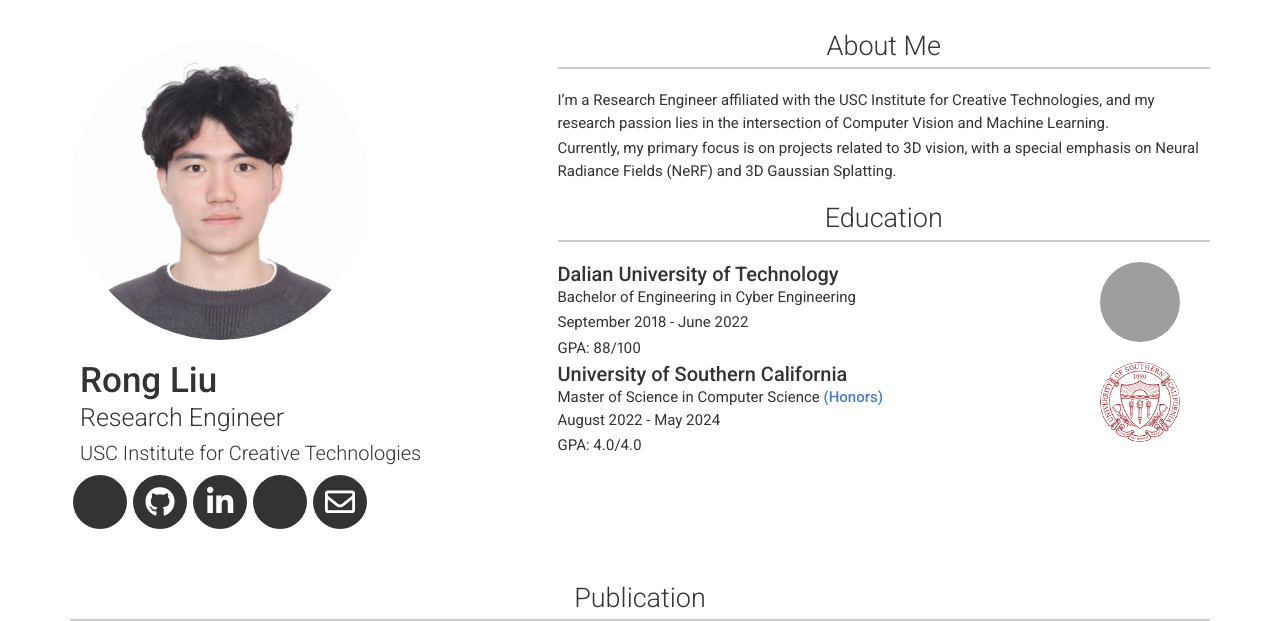
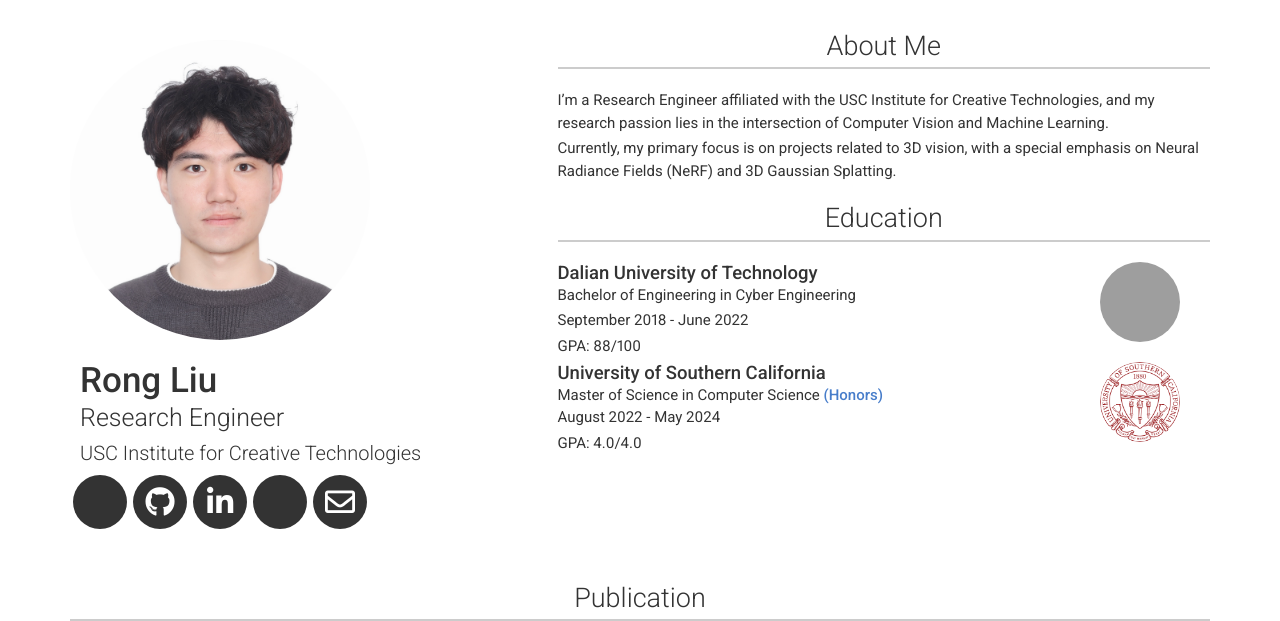
Before and after one commit to RongLiu-Leo/rongliu-leo.github.io, a Jekyll site: the page built from index.md, in a window 1280 px wide. Shown: the top 621 px of the page. Built offline with Jekyll 4.4.1, drawn with Linux system fonts in a browser that asks for light colours; nearby versions of some CDN libraries; a style sheet for code colours, icons or effects is not loaded; grey boxes are pictures that could not be loaded.

Commit message:
Update type.scss

```diff
--- a/_sass/type.scss
+++ b/_sass/type.scss
@@ -90,7 +90,7 @@ h3 {
 
 h4 {
   font-weight: 300;
-  font-size:2rem;
+  font-size:1.85rem;
   margin-bottom:3px;
 }
 
```
